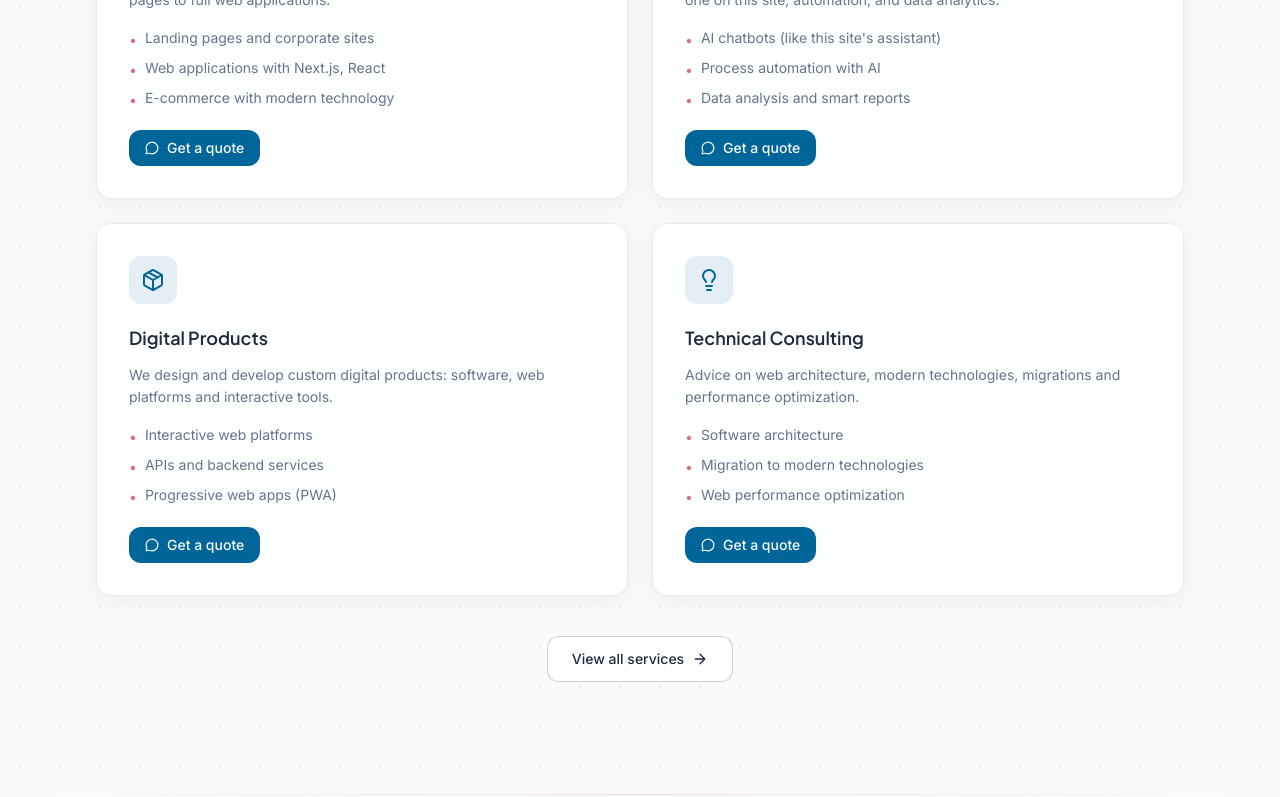
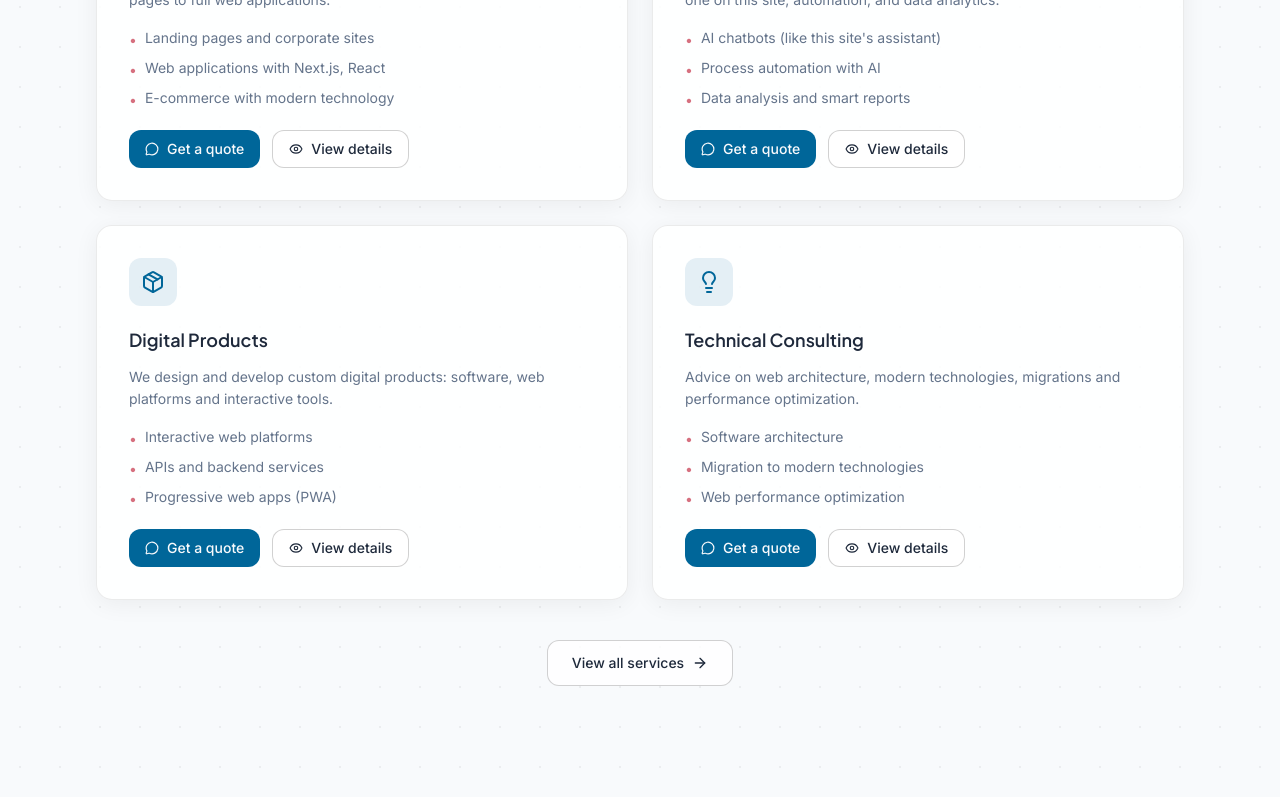
Before and after one commit to superdandi/infocob, a Next.js app: page /infocob/ in a window 1280 px wide. Shown: the part 1533-2330 px from the top of the page. Built offline with nearby package versions, Linux system fonts and the light colour scheme; no server answers.

Commit message:
feat: add Ver detalle link per service card alongside WhatsApp CTA

```diff
--- a/src/components/ServiciosHome.tsx
+++ b/src/components/ServiciosHome.tsx
@@ -1,6 +1,6 @@
 "use client";
 
-import { ArrowRight, MessageCircle } from "lucide-react";
+import { ArrowRight, Eye, MessageCircle } from "lucide-react";
 import Link from "next/link";
 import { getIcon } from "@/data/icons";
 import { servicios, type Service } from "@/data/services";
@@ -30,6 +30,7 @@ function ServiceCard({ service, index }: { service: Service; index: number }) {
           ))}
         </ul>
       )}
+      <div className="flex flex-wrap gap-3">
         <button
           type="button"
           onClick={() => {
@@ -40,6 +41,14 @@ function ServiceCard({ service, index }: { service: Service; index: number }) {
           <MessageCircle size={14} />
           {t("servicios-home.cotizar")}
         </button>
+        <Link
+          href={`/servicios#servicio-${index}`}
+          className="inline-flex items-center gap-2 px-4 py-2 rounded-xl glass border border-border text-text hover:bg-white/10 hover:border-brand/20 transition-all duration-300 text-sm font-medium cursor-pointer"
+        >
+          <Eye size={14} />
+          {t("servicios-home.ver-detalle")}
+        </Link>
+      </div>
     </div>
   );
 }
```
Lines whose indentation alone changed are shown as unchanged.
